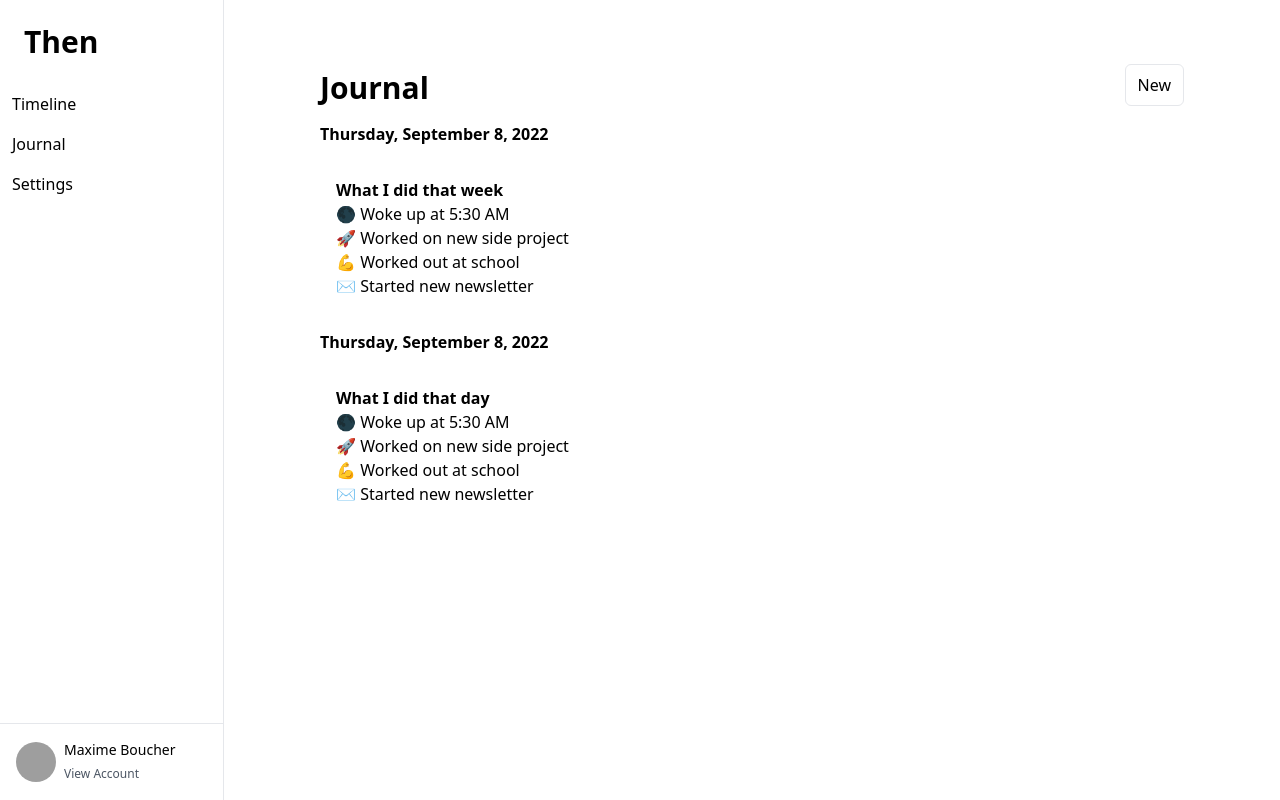
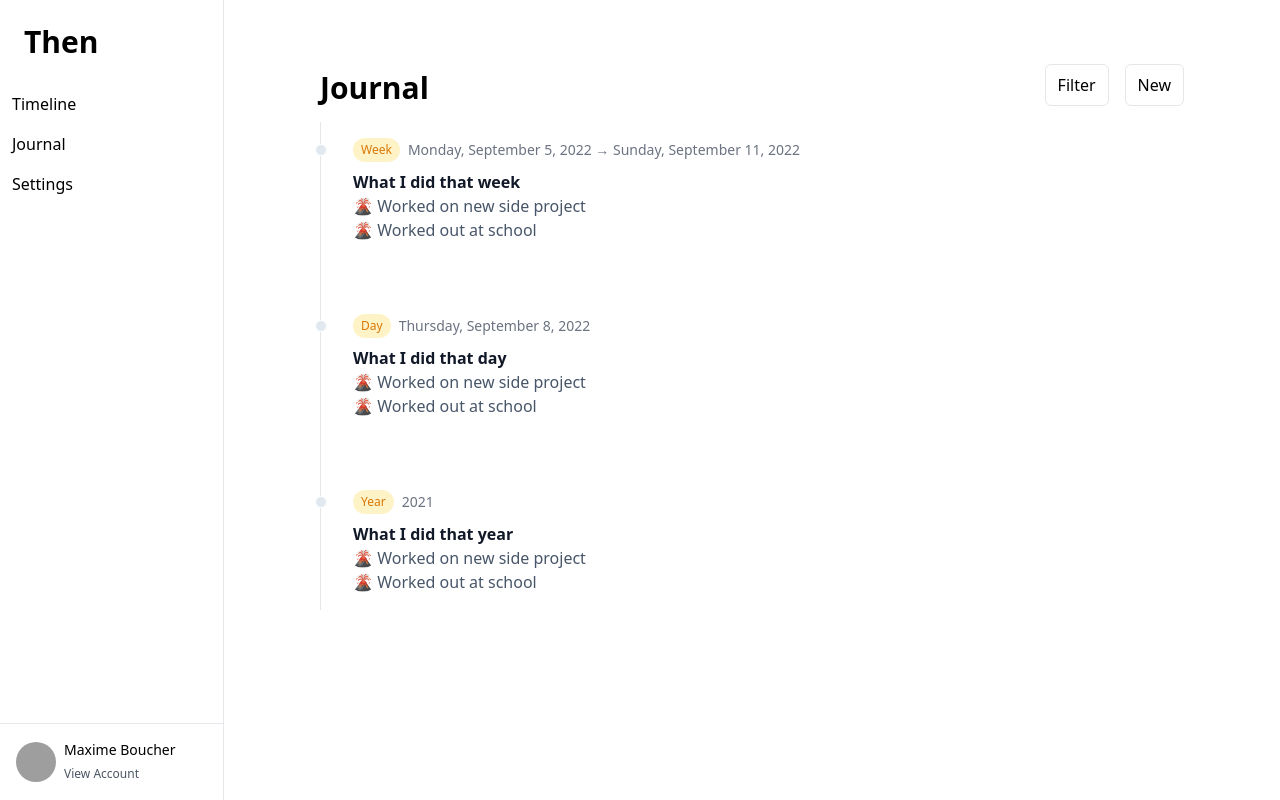
Before and after one commit to themaxboucher/journal-app, a React (Create React App) app: page /journal in a window 1280 px wide. Built offline with nearby package versions, Linux system fonts and the light colour scheme; grey boxes are pictures that could not be loaded.

Commit message:
Make journal entry cards render from array of data on journal page

```diff
--- a/src/pages/JournalPage.js
+++ b/src/pages/JournalPage.js
@@ -1,37 +1,138 @@
+import { useState } from "react";
 import PageTitle from "../components/PageTitle";
 
 export default function JournalPage() {
+
+    const [pageMode, setPageMode] = useState('entries');
+
+    const [entries] = useState([
+        {
+            id: 1,
+            type: "Week",
+            entryPeriod: "Monday, September 5, 2022 → Sunday, September 11, 2022",
+            prompt1Content: [
+                {
+                    symbol: "🌋",
+                    title: "Worked on new side project",
+                    description: null,
+                },
+                {
+                    symbol: "🌋",
+                    title: "Worked out at school",
+                    description: null,
+                },
+            ]
+        },
+        {
+            id: 2,
+            type: "Day",
+            entryPeriod: "Thursday, September 8, 2022",
+            prompt1Content: [
+                {
+                    symbol: "🌋",
+                    title: "Worked on new side project",
+                    description: null,
+                },
+                {
+                    symbol: "🌋",
+                    title: "Worked out at school",
+                    description: null,
+                },
+            ]
+        },
+        {
+            id: 3,
+            type: "Year",
+            entryPeriod: "2021",
+            prompt1Content: [
+                {
+                    symbol: "🌋",
+                    title: "Worked on new side project",
+                    description: null,
+                },
+                {
+                    symbol: "🌋",
+                    title: "Worked out at school",
+                    description: null,
+                },
+            ]
+        },
+    ]);
+
+    const handleEntryClick = (entryId) => {
+        setPageMode('entry');
+
+    }
+
     return(
         <main className="ml-56 py-16 px-24">
             <header className="flex justify-between items-end mb-4">
                 <PageTitle title="Journal" />
+                {pageMode === 'entries' && (
                         <div className="flex justify-between items-center gap-4">
+                            <button className="py-2 px-3 border rounded-md hover:bg-slate-50">Filter</button>
                             <button className="py-2 px-3 border rounded-md hover:bg-slate-50">New</button>
                         </div>
+                    )
+                }
+                {pageMode === 'entry' && (
+                        <div className="flex justify-between items-center gap-4">
+                            <button className="py-2 px-3 border rounded-md hover:bg-slate-50" onClick={() => setPageMode('entries')}>Back</button>
+                            <button className="py-2 px-3 border rounded-md hover:bg-slate-50">Edit</button>
+                        </div>
+                    )
+                }
             </header>
-            <div className="flex flex-col gap-4">
-                <p className="font-bold">Thursday, September 8, 2022</p>
-                <div className="p-4 rounded-md hover:bg-slate-50">
-                    <p className="font-bold">What I did that week</p>
-                    <ul>
-                        <li>🌑 Woke up at 5:30 AM</li>
-                        <li>🚀 Worked on new side project</li>
-                        <li>💪 Worked out at school</li>
-                        <li>✉️ Started new newsletter</li>
+
+            {pageMode === 'entries' && (
+                    <ol className="relative border-l">
+                        {entries.map((entry) => {
+
+                            return(
+                                <li className="mb-10 ml-4 p-4 rounded-md hover:bg-slate-50 cursor-pointer" onClick={() => handleEntryClick(entry.id)}>
+                                    <div className="absolute w-3 h-3 bg-slate-200 rounded-full mt-1.5 -left-1.5 border border-white"></div>
+                                    <div className="flex justify-start items-center gap-2 mb-1">
+                                        <div className="text-xs px-2 py-1 bg-amber-100 text-amber-600 rounded-full">{entry.type}</div>
+                                        <time className="text-sm font-normal leading-none text-gray-500">{entry.entryPeriod}</time>
+                                    </div>
+                                    <h3 className="text-md font-semibold text-gray-900 pt-1">What I did that {entry.type.toLowerCase()}</h3>
+                                    <ul className="text-slate-600">
+                                        {entry.prompt1Content.map((bullet) => {
+                                            return <li>{bullet.symbol} {bullet.title}</li>
+                                        })}
+                                    </ul>
+                                </li>
+                            );
+                        })}
+                    </ol>
+                )
+            }
+
+            {pageMode === 'entry' && (
+                    <div>
+                        <p>your in display entry mode</p>
+                        {entries.map((entry) => {
+
+                            return(
+                                <div className="mb-10 ml-4 p-4 rounded-md hover:bg-slate-50">
+                                    <div className="absolute w-3 h-3 bg-slate-200 rounded-full mt-1.5 -left-1.5 border border-white"></div>
+                                    <div className="flex justify-start items-center gap-2 mb-1">
+                                        <div className="text-xs px-2 py-1 bg-amber-100 text-amber-600 rounded-full">{entry.type}</div>
+                                        <time className="text-sm font-normal leading-none text-gray-500">{entry.entryPeriod}</time>
+                                    </div>
+                                    <h3 className="text-md font-semibold text-gray-900 pt-1">What I did that {entry.type.toLowerCase()}</h3>
+                                    <ul className="text-slate-600">
+                                        {entry.prompt1Content.map((bullet) => {
+                                            return <li>{bullet.symbol} {bullet.title}</li>
+                                        })}
                                     </ul>
                                 </div>
-                <p className="font-bold">Thursday, September 8, 2022</p>
-                <div className="p-4 rounded-md hover:bg-slate-50">
-                    <p className="font-bold">What I did that day</p>
-                    <ul>
-                        <li>🌑 Woke up at 5:30 AM</li>
-                        <li>🚀 Worked on new side project</li>
-                        <li>💪 Worked out at school</li>
-                        <li>✉️ Started new newsletter</li>
-                    </ul>
+                            );
+                        })}
                     </div>
+                )
+            }
 
-            </div>
         </main>
     )
 }
```
Lines whose indentation alone changed are shown as unchanged.
